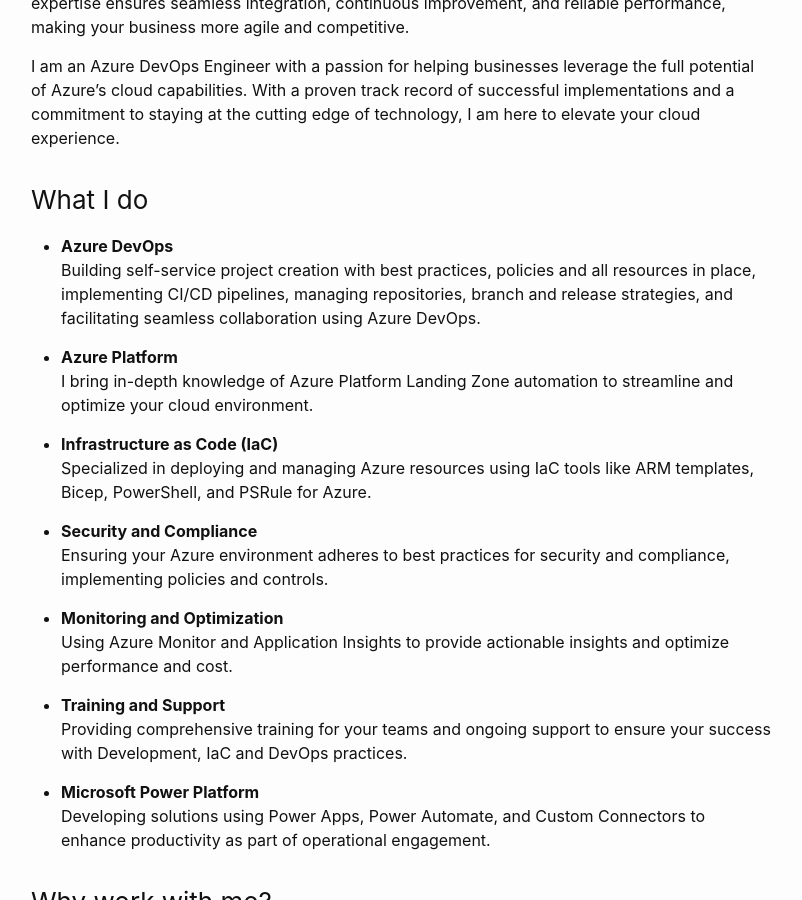
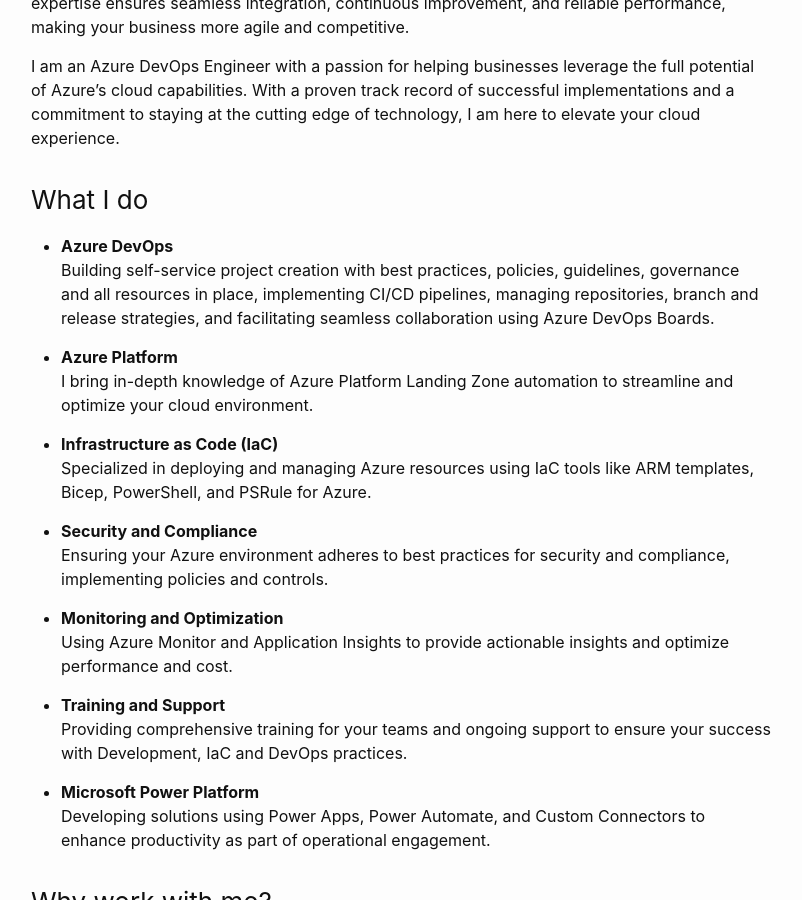
Before and after one commit to msc365/msc365.github.io, a Jekyll site: the page built from _posts/2023-02-01-what-i-do.md, in a window 1280 px wide and 900 px high, scrolled down 357 px. Shown: the whole window, without its empty margins (239-1041 px from the left). Built offline with Jekyll 4.4.1, drawn with Linux system fonts in a browser that asks for light colours.

Commit message:
Updated post content

```diff
--- a/_posts/2023-02-01-what-i-do.md
+++ b/_posts/2023-02-01-what-i-do.md
@@ -15,7 +15,7 @@
 ### What I do
 
 - **Azure DevOps**
-  Building self-service project creation with best practices, policies and all resources in place, implementing CI/CD pipelines, managing repositories, branch and release strategies, and facilitating seamless collaboration using Azure DevOps.
+  Building self-service project creation with best practices, policies, guidelines, governance and all resources in place, implementing CI/CD pipelines, managing repositories, branch and release strategies, and facilitating seamless collaboration using Azure DevOps Boards.
 
 - **Azure Platform**
   I bring in-depth knowledge of Azure Platform Landing Zone automation to streamline and optimize your cloud environment.
```
